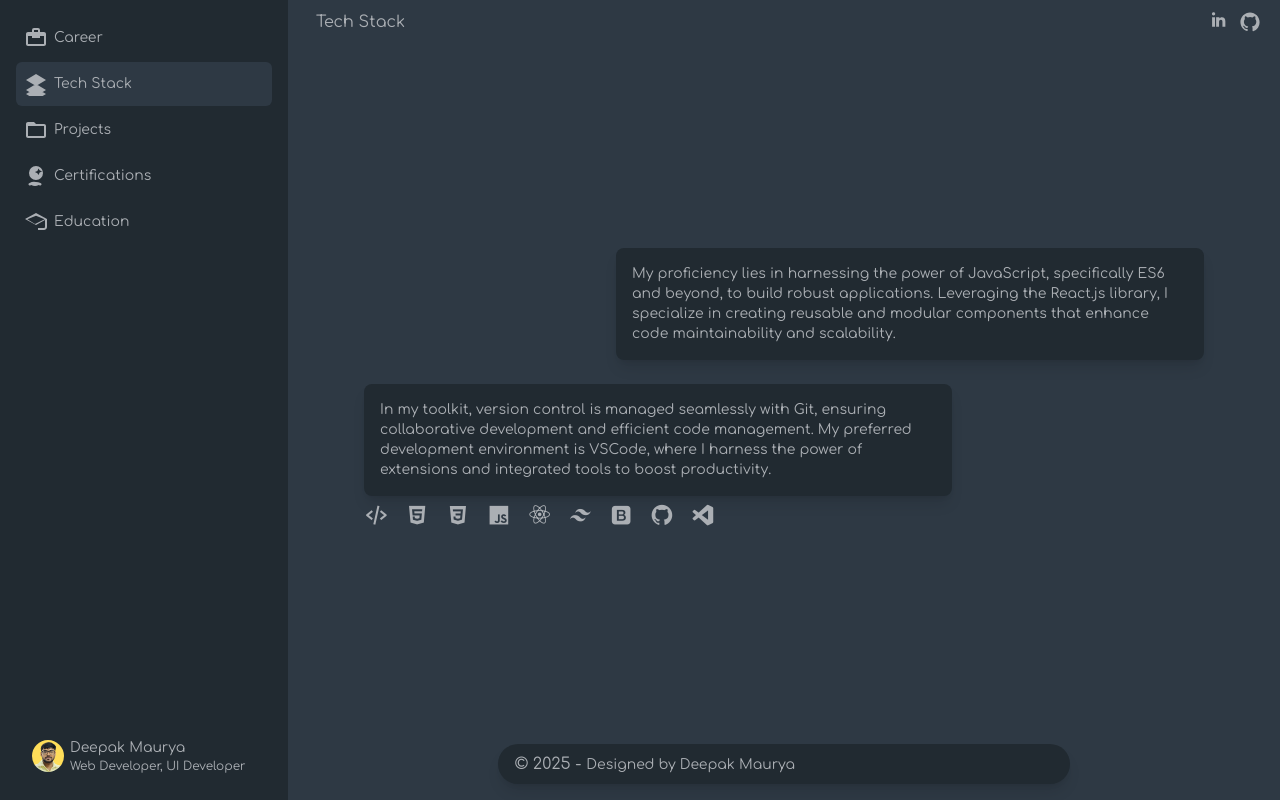
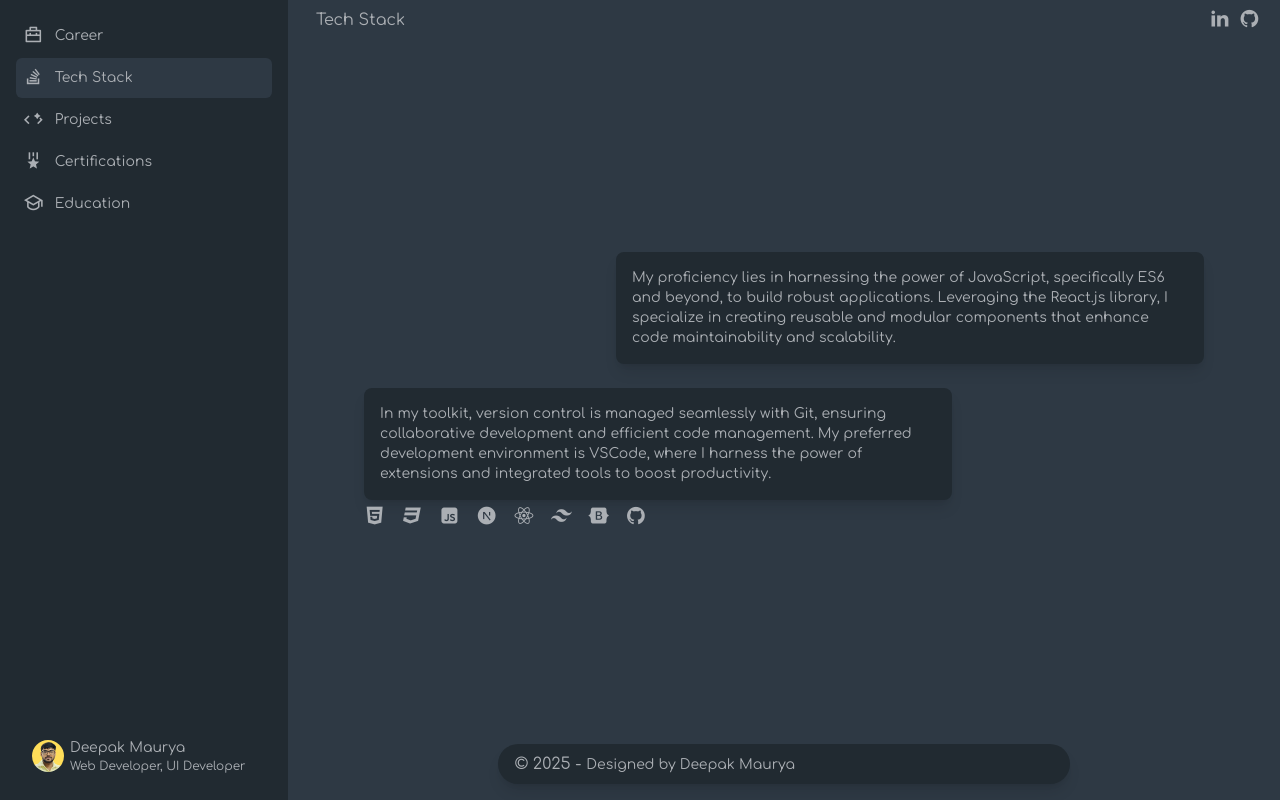
Before and after one commit to thedeepakmaurya/portfolionext, a Next.js app: page /tech-stack in a window 1280 px wide. Built offline with nearby package versions, Linux system fonts and the light colour scheme.

Commit message:
icon update

```diff
--- a/package.json
+++ b/package.json
@@ -9,10 +9,10 @@
     "lint": "next lint"
   },
   "dependencies": {
-    "boxicons": "^2.1.4",
     "next": "15.0.1",
     "react": "19.0.0-rc-69d4b800-20241021",
-    "react-dom": "19.0.0-rc-69d4b800-20241021"
+    "react-dom": "19.0.0-rc-69d4b800-20241021",
+    "remixicon": "^4.6.0"
   },
   "devDependencies": {
     "postcss": "^8",
--- a/public/database/nav.json
+++ b/public/database/nav.json
@@ -8,27 +8,27 @@
     {
       "label": "career",
       "route": "/career",
-      "icon": "<svg xmlns='http://www.w3.org/2000/svg' viewBox='0 0 24 24' width='24' height='24' fill='currentColor'><path d='M10 2h4a2 2 0 0 1 2 2v2h4c1.1 0 2 .9 2 2v10c0 1.1-.9 2-2 2H4c-1.1 0-2-.9-2-2V8c0-1.1.9-2 2-2h4V4a2 2 0 0 1 2-2zm4 4V4h-4v2h4zm6 4h-4v2h-8v-2H4v8h16v-8z'/></svg>"
+      "icon": "ri-briefcase-2-line"
     },
     {
       "label": "tech stack",
       "route": "/tech-stack",
-      "icon": "<svg xmlns='http://www.w3.org/2000/svg' viewBox='0 0 24 24' width='24' height='24' fill='currentColor'><path d='M12 2l-10 6 10 6 10-6-10-6zm0 10l-10 6 10 6 10-6-10-6zm0 4l-10 6 10 6 10-6-10-6z'/></svg>"
+      "icon": "ri-stack-overflow-fill"
     },
     {
       "label": "projects",
       "route": "/projects",
-      "icon": "<svg xmlns='http://www.w3.org/2000/svg' viewBox='0 0 24 24' width='24' height='24' fill='currentColor'><path d='M10 4H4c-1.1 0-2 .9-2 2v12c0 1.1.9 2 2 2h16c1.1 0 2-.9 2-2V8c0-1.1-.9-2-2-2h-8l-2-2zM4 8h16v10H4V8z'/></svg>"
+      "icon": "ri-code-ai-fill"
     },
     {
       "label": "certifications",
       "route": "/certifications",
-      "icon": "<svg xmlns='http://www.w3.org/2000/svg' viewBox='0 0 24 24' width='24' height='24' fill='currentColor'><path d='M12 2a7 7 0 1 1 0 14 7 7 0 0 1 0-14zm0 16c1.57 0 3.09.36 4.42 1.04l.46.24c.57.3.82 1 .52 1.57-.3.56-.99.8-1.55.53l-1.01-.47a8.06 8.06 0 0 1-7.66 0l-1.01.47a1.13 1.13 0 0 1-1.55-.53c-.3-.57-.05-1.27.52-1.57l.46-.24A8.05 8.05 0 0 1 12 18zm2.5-7l1.12-2.44 2.44-1.12-2.44-1.12L14.5 4.5l-1.12 2.44-2.44 1.12 2.44 1.12L14.5 11z'/></svg>"
+      "icon": "ri-medal-2-fill"
     },
     {
       "label": "education",
       "route": "/education",
-      "icon": "<svg xmlns='http://www.w3.org/2000/svg' viewBox='0 0 24 24' width='24' height='24' fill='currentColor'><path d='M12 3L1 9l11 6 9-4.91V17a1 1 0 0 1-1 1h-6v2h6c1.65 0 3-1.35 3-3V9L12 3zm-1 11L3.36 9.36 12 5.69l8.64 3.67L11 14z'/></svg>"
+      "icon": "ri-graduation-cap-line"
     }
   ],
   "projects": [
--- a/src/app/layout.js
+++ b/src/app/layout.js
@@ -1,8 +1,7 @@
 import "./globals.css";
 import Sidenav from "@/components/SideNav";
 import { Comfortaa } from "next/font/google";
-// In _app.js or in your component
-import 'boxicons/css/boxicons.min.css';
+import 'remixicon/fonts/remixicon.css'
 
 const comfortaa = Comfortaa({
   subsets: ["latin"],
--- a/src/components/Certificates.jsx
+++ b/src/components/Certificates.jsx
@@ -8,17 +8,7 @@ const Certificates = () => {
   return (
     <section className="h-full w-ful flex flex-col items-center justify-center">
       <div className="pb-10">
-        <svg
-          xmlns="http://www.w3.org/2000/svg"
-          viewBox="0 0 24 24"
-          width="50"
-          height="50"
-          fill="currentColor"
-        >
-          <path d="M12 2a7 7 0 1 1 0 14 7 7 0 0 1 0-14zm0 16c1.57 0 3.09.36 4.42 1.04l.46.24c.57.3.82 1 .52 1.57-.3.56-.99.8-1.55.53l-1.01-.47a8.06 8.06 0 0 1-7.66 0l-1.01.47a1.13 1.13 0 0 1-1.55-.53c-.3-.57-.05-1.27.52-1.57l.46-.24A8.05 8.05 0 0 1 12 18z" />
-
-          <path d="M14.5 11l1.12-2.44 2.44-1.12-2.44-1.12L14.5 4.5l-1.12 2.44-2.44 1.12 2.44 1.12L14.5 11z" />
-        </svg>
+      <i className="ri-medal-2-fill ri-3x"></i>
       </div>
 
       <div className=" w-full flex lg:flex-row xl:flex-row flex-col gap-10 items-center justify-center">
--- a/src/components/Projects.jsx
+++ b/src/components/Projects.jsx
@@ -23,9 +23,8 @@ const Projects = () => {
                 <h1 className="">{project.title}</h1>
                 <h2 className="text-sm ">{project.description}</h2>
                 <div className="flex gap-2">
-                  <i className="bx bxl-javascript bx-xs"></i>
-                  <i className="bx bxl-react bx-xs"></i>
-                  <i className="bx bxl-tailwind-css bx-xs"></i>
+                <i className="ri-nextjs-fill"></i>
+                <i className="ri-tailwind-css-fill"></i>
                 </div>
               </div>
             </div>
--- a/src/components/SideNav.jsx
+++ b/src/components/SideNav.jsx
@@ -57,9 +57,8 @@ const Sidenav = ({ children }) => {
     <div className="flex h-screen">
       {/* sidemenu */}
       <nav
-        className={`fixed lg:relative xl:relative w-64 lg:w-64 md:w-72 xl:w-72  h-full z-30 bg-secondary transition-transform duration-300 ${
-          isSidebarOpen ? "translate-x-0" : "-translate-x-full"
-        } lg:translate-x-0 xl:translate-x-0`}
+        className={`fixed lg:relative xl:relative w-64 lg:w-64 md:w-72 xl:w-72  h-full z-30 bg-secondary transition-transform duration-300 ${isSidebarOpen ? "translate-x-0" : "-translate-x-full"
+          } lg:translate-x-0 xl:translate-x-0`}
       >
         <ul className="w-full h-full flex flex-col gap-0.5 px-4 py-4">
           {menu.map((item, index) => (
@@ -69,7 +68,7 @@ const Sidenav = ({ children }) => {
               label={item.label}
               icon={item.icon}
               active={path === item.route}
-              toggleSideBar = {() => {setIsSidebarOpen(false)}}
+              toggleSideBar={() => { setIsSidebarOpen(false) }}
             />
           ))}
         </ul>
@@ -82,13 +81,12 @@ const Sidenav = ({ children }) => {
           className="w-full absolute bottom-4 px-4"
         >
           <li
-            className={`${
-              home ? "bg-background" : "bg-transparent"
-            } w-full px-2 py-2.5 rounded-md hover:bg-background`}
+            className={`${home ? "bg-background" : "bg-transparent"
+              } w-full px-2 py-2.5 rounded-md hover:bg-background`}
           >
             <Link className="flex items-center px-2 gap-1.5" href="/">
               <span>
-                <Image className="w-8 h-8 rounded-full" src="/img/profile/deepakmaurya.png" alt="profile" width={100} height={100}/>
+                <Image className="w-8 h-8 rounded-full" src="/img/profile/deepakmaurya.png" alt="profile" width={100} height={100} />
               </span>
               <span className="flex flex-col text-sm">
                 Deepak Maurya
@@ -132,26 +130,10 @@ const Sidenav = ({ children }) => {
                   href="https://linkedin.com/in/thedeepakmaurya"
                   target="_blank"
                 >
-                  <svg
-                    xmlns="http://www.w3.org/2000/svg"
-                    viewBox="0 0 24 24"
-                    width="28"
-                    height="28"
-                    fill="currentColor"
-                  >
-                    <path d="M6.94 8h2.5v8h-2.5V8zM8.2 6.4c.8 0 1.4-.6 1.4-1.4s-.6-1.4-1.4-1.4-1.4.6-1.4 1.4.6 1.4 1.4 1.4zM10.9 8h2.3v1.1c.4-.6 1.1-1.1 2.2-1.1 1.8 0 2.9 1.1 2.9 3.3V16h-2.5v-4.1c0-1-.4-1.8-1.3-1.8s-1.6.8-1.6 1.8V16h-2.5V8z" />
-                  </svg>
+                  <i className="ri-linkedin-fill ri-lg"></i>
                 </Link>
                 <Link href="https://github.com/thedeepakmaurya" target="_blank">
-                  <svg
-                    xmlns="http://www.w3.org/2000/svg"
-                    viewBox="0 0 24 24"
-                    width="20"
-                    height="20"
-                    fill="currentColor"
-                  >
-                    <path d="M12 .5C5.73.5.5 5.73.5 12c0 5.1 3.29 9.39 7.86 10.9.57.1.78-.25.78-.55v-2c-3.21.7-3.88-1.4-3.88-1.4-.52-1.3-1.28-1.64-1.28-1.64-1.05-.7.08-.68.08-.68 1.16.08 1.77 1.2 1.77 1.2 1.03 1.76 2.71 1.26 3.38.97.1-.75.41-1.26.74-1.55-2.56-.29-5.25-1.28-5.25-5.73 0-1.27.45-2.32 1.2-3.14-.12-.3-.52-1.5.11-3.13 0 0 .97-.3 3.2 1.2a11.1 11.1 0 0 1 5.8 0c2.24-1.5 3.2-1.2 3.2-1.2.63 1.63.24 2.83.12 3.13.75.82 1.2 1.87 1.2 3.14 0 4.46-2.7 5.43-5.27 5.72.42.36.8 1.07.8 2.15v3.18c0 .3.2.65.78.54A10.94 10.94 0 0 0 23.5 12C23.5 5.73 18.27.5 12 .5z" />
-                  </svg>
+                <i className="ri-github-fill ri-lg"></i>
                 </Link>
               </span>
             )}
--- a/src/components/SideNavLink.jsx
+++ b/src/components/SideNavLink.jsx
@@ -3,17 +3,7 @@ import React from "react";
 
 const SideNavLink = ({
   label,
-  icon = (
-    <svg
-      xmlns="http://www.w3.org/2000/svg"
-      viewBox="0 0 24 24"
-      width="24"
-      height="24"
-      fill="currentColor"
-    >
-      <path d="M12 2C6.48 2 2 6.48 2 12s4.48 10 10 10 10-4.48 10-10S17.52 2 12 2zm0 3c1.66 0 3 1.34 3 3s-1.34 3-3 3-3-1.34-3-3 1.34-3 3-3zm0 14c-2.5 0-4.71-1.28-6-3.22.03-1.99 4-3.08 6-3.08s5.97 1.09 6 3.08C16.71 17.72 14.5 19 12 19z" />
-    </svg>
-  ),
+  icon,
   route,
   active = false,
   toggleSideBar
@@ -22,11 +12,10 @@ const SideNavLink = ({
     <li className="w-full" onClick={toggleSideBar}>
       <Link
         href={route}
-        className={`${
-          active ? "bg-background" : "bg-transparent"
-        } w-full px-2 py-2.5 flex items-center gap-1.5 text-sm rounded-md hover:bg-background`}
+        className={`${active ? "bg-background" : "bg-transparent"
+          } w-full px-2 py-2.5 flex items-center gap-3 text-sm rounded-md hover:bg-background`}
       >
-        <span dangerouslySetInnerHTML={{ __html: icon }} />
+        <span><i className={`${icon} ri-lg`}></i></span>
         <span className="capitalize">{label}</span>
       </Link>
     </li>
--- a/src/components/TechStack.jsx
+++ b/src/components/TechStack.jsx
@@ -19,19 +19,14 @@ const TechStack = () => {
       </div>
 
       <div className="xl:px-14 px-1 flex gap-4">
-        <span className="hidden md:block xl:block">
-          <i className="bx bx-code-alt bx-sm"></i>
-        </span>
-        <i className="bx bxl-html5 bx-sm"></i>
-        <i className="bx bxl-css3 bx-sm"></i>
-        <i className="bx bxl-javascript bx-sm"></i>
-        <i className="bx bxl-react bx-sm"></i>
-        <i className="bx bxl-tailwind-css bx-sm"></i>
-        <i className="bx bxl-bootstrap bx-sm"></i>
-        <i className="bx bxl-github bx-sm"></i>
-        <span className="hidden xl:block">
-          <i className="bx bxl-visual-studio bx-sm"></i>
-        </span>
+        <i className="ri-html5-fill ri-lg"></i>
+        <i className="ri-css3-fill ri-lg"></i>
+        <i className="ri-javascript-fill ri-lg"></i>
+        <i className="ri-nextjs-fill ri-lg"></i>
+        <i className="ri-reactjs-fill ri-lg"></i>
+        <i className="ri-tailwind-css-fill ri-lg"></i>
+        <i className="ri-bootstrap-fill ri-lg"></i>
+        <i className="ri-github-fill ri-lg"></i>
       </div>
     </section>
   );
```
Also changed, not shown: src/components/Profile.jsx (+3 -27 lines), 2 other files (tests, documents, lock files or other folders).
